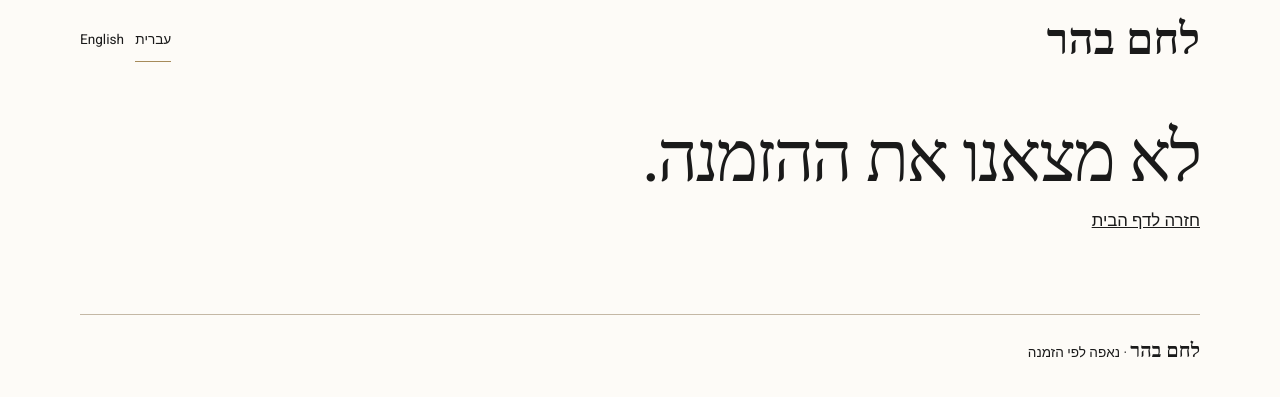
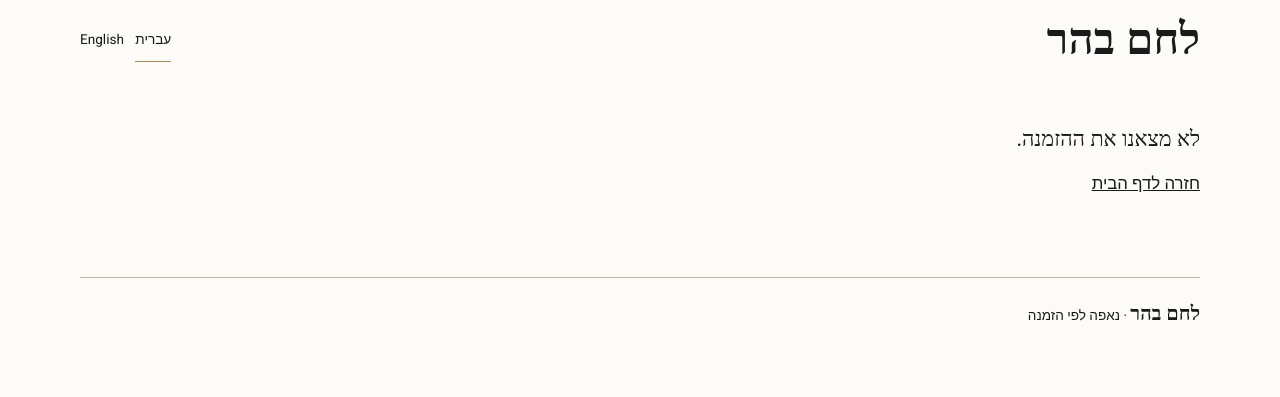
Before and after one commit to Guym0305/BreadFactory, a FastAPI app: page /order-success in a window 1280 px wide. Shown: the top 397 px of the page. Run offline with FastAPI, Linux system fonts and the light colour scheme; parts of the project's set-up code (start-up, migrations or seed data) failed here and were passed over; some web fonts are replaced.

Commit message:
Refine order confirmation copy and show full details for guests.
Co-authored-by: Cursor <cursoragent@cursor.com>

```diff
--- a/app/static/css/style.css
+++ b/app/static/css/style.css
@@ -663,12 +663,19 @@ a:focus-visible {
 }
 
 .checkout h1,
-.confirm h1,
 .mock-pay h1,
 .login h1 {
   margin: 0.2rem 0 1rem;
   font-size: clamp(2.4rem, 6vw, 4.4rem);
   line-height: 1;
+}
+
+.confirm-message {
+  margin: 0.35rem 0 1rem;
+  font-family: var(--font-serif);
+  font-size: 1.35rem;
+  font-weight: 500;
+  line-height: 1.45;
 }
 
 .login-panels {
--- a/app/templates/en/base.html
+++ b/app/templates/en/base.html
@@ -9,7 +9,7 @@
     <link rel="preconnect" href="https://fonts.googleapis.com">
     <link rel="preconnect" href="https://fonts.gstatic.com" crossorigin>
     <link href="https://fonts.googleapis.com/css2?family=Frank+Ruhl+Libre:wght@500;700&family=Heebo:wght@400;500;600&family=Inter:wght@400;500;600&family=Playfair+Display:ital,wght@0,500;0,600;1,500&display=swap" rel="stylesheet">
-    <link rel="stylesheet" href="/static/css/style.css?v=11">
+    <link rel="stylesheet" href="/static/css/style.css?v=12">
   </head>
   <body class="{% block body_class %}{% endblock %}">
     <a class="skip" href="#main">Skip to content</a>
--- a/app/templates/he/base.html
+++ b/app/templates/he/base.html
@@ -9,7 +9,7 @@
     <link rel="preconnect" href="https://fonts.googleapis.com">
     <link rel="preconnect" href="https://fonts.gstatic.com" crossorigin>
     <link href="https://fonts.googleapis.com/css2?family=Frank+Ruhl+Libre:wght@500;700&family=Heebo:wght@400;500;600&family=Inter:wght@400;500;600&family=Playfair+Display:ital,wght@0,500;0,600;1,500&display=swap" rel="stylesheet">
-    <link rel="stylesheet" href="/static/css/style.css?v=11">
+    <link rel="stylesheet" href="/static/css/style.css?v=12">
   </head>
   <body class="{% block body_class %}{% endblock %}">
     <a class="skip" href="#main">דילוג לתוכן</a>
--- a/app/templates/he/order_success.html
+++ b/app/templates/he/order_success.html
@@ -4,13 +4,21 @@
 {% block content %}
   <section class="shell confirm">
     {% if order is none %}
-      <h1>לא מצאנו את ההזמנה.</h1>
+      <p class="confirm-message">לא מצאנו את ההזמנה.</p>
       <p class="lede"><a href="/?lang=he">חזרה לדף הבית</a></p>
     {% else %}
       <p class="kicker">ההזמנה אושרה</p>
-      <h1>נאפה את {{ order.order_number }}.</h1>
+      <p class="confirm-message">כבר רצים לאפות את הזמנה: {{ order.order_number }}</p>
       <p class="lede">המשלוח ב{{ order.delivery_date|delivery_label(lang) }}, בין {{ delivery_window }}, אל {{ order.customer.address }}.</p>
       <ul class="summary">
+        <li>
+          <span>שם</span>
+          <span>{{ order.customer.full_name }}</span>
+        </li>
+        <li>
+          <span>טלפון</span>
+          <span>{{ order.customer.phone }}</span>
+        </li>
         {% for item in order.items %}
           <li>
             <span>{{ item.quantity }} × {{ item.product.name_he or item.product.name }}</span>
@@ -26,7 +34,7 @@
           <span>{{ order.total_amount|money }}</span>
         </li>
       </ul>
-      <p><a class="pay-button" href="/?lang=he">חזרה לדף הבית</a></p>
+      <p><a class="pay-button" href="{% if current_user %}/?lang=he{% else %}/login?lang=he{% endif %}">חזרה לדף הבית</a></p>
     {% endif %}
   </section>
 {% endblock %}
```
Also changed, not shown: app/templates/en/order_success.html (+11 -3 lines), tests/test_checkout.py (+6 -1 lines).
